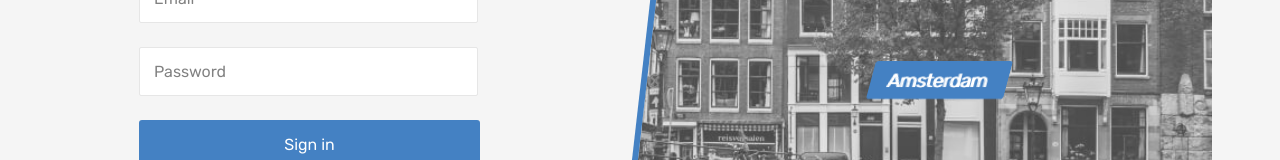
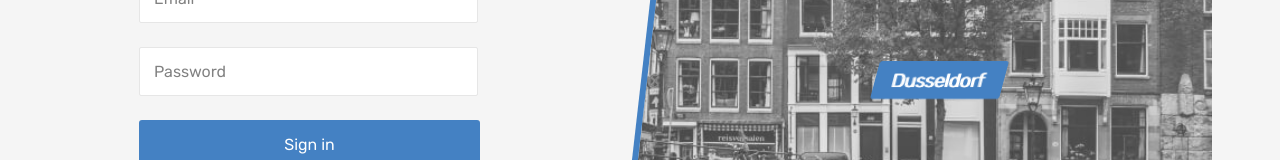
Before and after one commit to vlados66625/six-cities, a React (Vite) app: page /login in a window 1280 px wide. Shown: the part 328-488 px from the top of the page. Built offline with nearby package versions, Linux system fonts and the light colour scheme; no server answers; what http-status-codes would draw is missing.

Commit message:
feat: ссылки на город на страницах login и favorites работают корректно

```diff
--- /dev/null
+++ b/src/hooks/use-city-link-click.ts
@@ -0,0 +1,18 @@
+import { useNavigate } from 'react-router-dom';
+import { useActionCreators } from '.';
+import { offersActions } from '../store/slices/offers';
+import { AppRoute, CityName } from '../const';
+import { MouseEvent } from 'react';
+
+export function useCityLinkClick(city: CityName) {
+  const navigate = useNavigate();
+  const { setCity } = useActionCreators(offersActions);
+
+  function handleCityLinkClick(evt: MouseEvent<HTMLAnchorElement>) {
+    evt.preventDefault();
+    navigate(AppRoute.Root);
+    setCity(city);
+  }
+
+  return handleCityLinkClick;
+}
--- a/src/pages/favorites/components/favorites-items.tsx
+++ b/src/pages/favorites/components/favorites-items.tsx
@@ -1,6 +1,8 @@
 import { OfferPreview } from '../../../types/offer-types';
 import { CityName } from '../../../const';
 import PlaceCards from '../../../components/place-cards/place-cards';
+
+import { useCityLinkClick } from '../../../hooks/use-city-link-click';
 
 type FavoritesItemsProps = {
   city: CityName;
@@ -8,11 +10,13 @@
 }
 
 export default function FavoritesItems({ city, filteredByCityOffers }: FavoritesItemsProps): JSX.Element {
+  const handleCityLinkClick = useCityLinkClick(city);
+
   return (
     <li className="favorites__locations-items">
       <div className="favorites__locations locations locations--current">
         <div className="locations__item">
-          <a className="locations__item-link" href="#">
+          <a onClick={handleCityLinkClick} className="locations__item-link" href="#">
             <span>{city}</span>
           </a>
         </div>
--- a/src/pages/login/login.tsx
+++ b/src/pages/login/login.tsx
@@ -4,11 +4,16 @@
 import { UserAuth } from '../../types/user-auth';
 import { useActionCreators } from '../../hooks';
 import { authorizationActions } from '../../store/slices/authorization';
+import { getRandomItemArray } from '../../util';
+import { useCityLinkClick } from '../../hooks/use-city-link-click';
+import { sixCities } from '../../const';
 
 export default function Login(): JSX.Element {
   const emailRef = useRef<HTMLInputElement | null>(null);
   const passwordRef = useRef<HTMLInputElement | null>(null);
   const { loginAction } = useActionCreators(authorizationActions);
+  const randomCity = getRandomItemArray(sixCities);
+  const handleCityLinkClick = useCityLinkClick(randomCity);
 
   function formSubmitHandle(evt: FormEvent<HTMLFormElement>) {
     evt.preventDefault();
@@ -47,8 +52,8 @@
             </section>
             <section className="locations locations--login locations--current">
               <div className="locations__item">
-                <a className="locations__item-link" href="#">
-                  <span>Amsterdam</span>
+                <a onClick={handleCityLinkClick} className="locations__item-link" href="#">
+                  <span>{randomCity}</span>
                 </a>
               </div>
             </section>
--- a/src/pages/main/components/locations.tsx
+++ b/src/pages/main/components/locations.tsx
@@ -10,10 +10,10 @@
 }
 
 function Locations({ selectedCity }: LocationsProps): JSX.Element {
-  const { changeCity } = useActionCreators(offersActions);
+  const { setCity } = useActionCreators(offersActions);
   function handleLocationLinkClick(evt: MouseEvent<HTMLAnchorElement>, city: CityName): void {
     evt.preventDefault();
-    changeCity(city);
+    setCity(city);
   }
 
   return (
--- a/src/store/slices/offers.ts
+++ b/src/store/slices/offers.ts
@@ -30,7 +30,7 @@
   initialState,
   name: 'offers',
   reducers: {
-    changeCity: (state, action: PayloadAction<CityName>) => {
+    setCity: (state, action: PayloadAction<CityName>) => {
       state.city = action.payload;
     },
     setSorting: (state, action: PayloadAction<string>) => {
--- a/src/util.ts
+++ b/src/util.ts
@@ -53,3 +53,18 @@
     }
   },
 ];
+
+const getRandomNumber = (min: number, max: number, afterCommaNumbers: number) => {
+  if (min >= max) {
+    return NaN;
+  }
+  let randomValue;
+  if (afterCommaNumbers === 0) {
+    randomValue = min + (max - min + 1) * Math.random();
+    return Math.trunc(randomValue);
+  }
+  randomValue = min + (max - min) * Math.random();
+  return Number(randomValue.toFixed(afterCommaNumbers));
+};
+
+export const getRandomItemArray = <T>(array: readonly T[]):T => array[getRandomNumber(0, array.length - 1, 0)];
```
